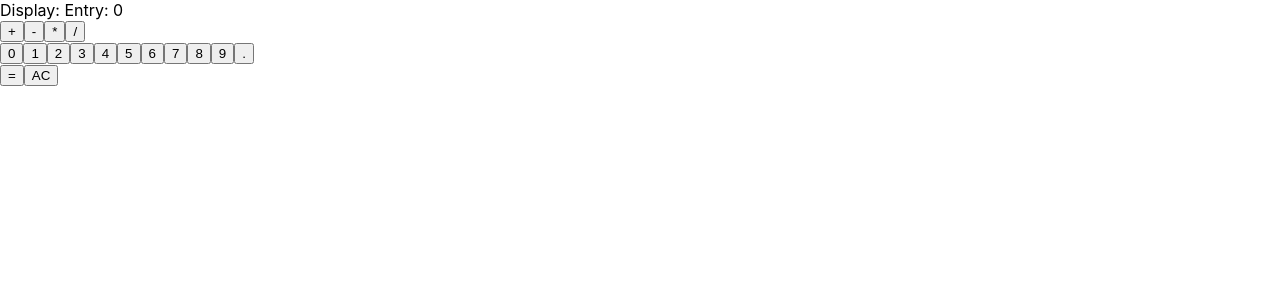
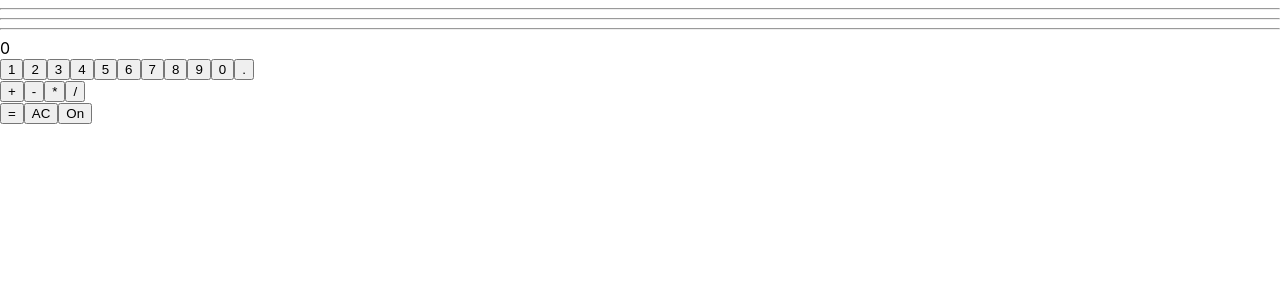
Before and after one commit to TomasVis/calculator, a React (Create React App) app: page / in a window 1280 px wide. Shown: the top 300 px of the page. Built offline with nearby package versions, Linux system fonts and the light colour scheme.

Commit message:
Update App.js

```diff
--- a/src/App.js
+++ b/src/App.js
@@ -9,9 +9,9 @@ class App extends React.Component {
     this.handleSubmit = this.handleSubmit.bind(this);
     this.resolve = this.resolve.bind(this);
     this.clear = this.clear.bind(this);
-    this.numbers= ["0","1","2","3","4","5","6","7","8","9","."];
+    this.numbers= ["1","2","3","4","5","6","7","8","9","0","."];
     this.operators= ["+","-","*","/"];
-    this.words =["zero","one","two","three","four","five","six","seven","eight", "nine","decimal"]
+    this.words =["one","two","three","four","five","six","seven","eight", "nine","zero","decimal"]
     this.wordsOfOperators = ["add","subtract","multiply","divide"]
     this.state = {
       all: [],
@@ -74,7 +74,7 @@ clear(){
     else if(num !=="0"&& this.state.current ==="0"&&num !=="."){
       this.setState({ current: num });
     }
-    else if(num==="."&&this.state.current ==="0"){
+    else if(num==="."&&(this.state.current ==="0"||this.state.current ==="")){
       this.setState({ current: "0." });
     }
     else if(num==="." && /\./.test(this.state.current)){
@@ -123,36 +123,47 @@ clear(){
       })
     }
     }
+    console.log(this.state.all)
   }
 
   render() {
     return (
-      <div>
-        <div id="display">Display: {this.state.all}
+      <div className="outerContainer">
+      <hr className="line1"/>
+      <hr className="line2"/>
+      <hr className="line3"/>
+      <div className = "container">
+        <div className="display" id="display">{this.state.all}{this.state.current}{this.state.answer}
+        </div>
+        <div className="allButtons">
 
-        Entry: {this.state.current} {this.state.answer}
+          <div className="numButtons">
+            {this.numbers.map((num,index) =>
+              <button className="button" key={num} id={this.words[index]} onClick={() => this.getNum(num)}>
+                {num}
+              </button>
+            )}
           </div>
-        <div>
+          <div className="operatorButtons">
             {this.operators.map((symbol,index) =>
-            <button key={symbol} id={this.wordsOfOperators[index]} onClick={() => this.handleSubmit(symbol)}>
+              <button className="button" key={symbol} id={this.wordsOfOperators[index]} onClick={() => this.handleSubmit(symbol)}>
                 {symbol}
               </button>
             )}
           </div>
-        <div>
-          {this.numbers.map((num,index) =>
-            <button key={num} id={this.words[index]} onClick={() => this.getNum(num)}>
-              {num}
-            </button>
-          )}
-        </div>
-          <div>
-            <button key="=" id="equals" onClick={this.resolve}>
+          <div className="onOffButtons">
+              <button className="button" key="=" id="equals" onClick={this.resolve}>
                 =
               </button>
-            <button key="AC" id="clear" onClick={this.clear}>
+              <button className="button" key="AC" id="clear" onClick={this.clear}>
                 AC
               </button>
+              <button className="button" key="onOff" id="onOff" >
+                On
+              </button>
+
+          </div>
+      </div>
       </div>
       </div>
     )
```
Lines whose indentation alone changed are shown as unchanged.
